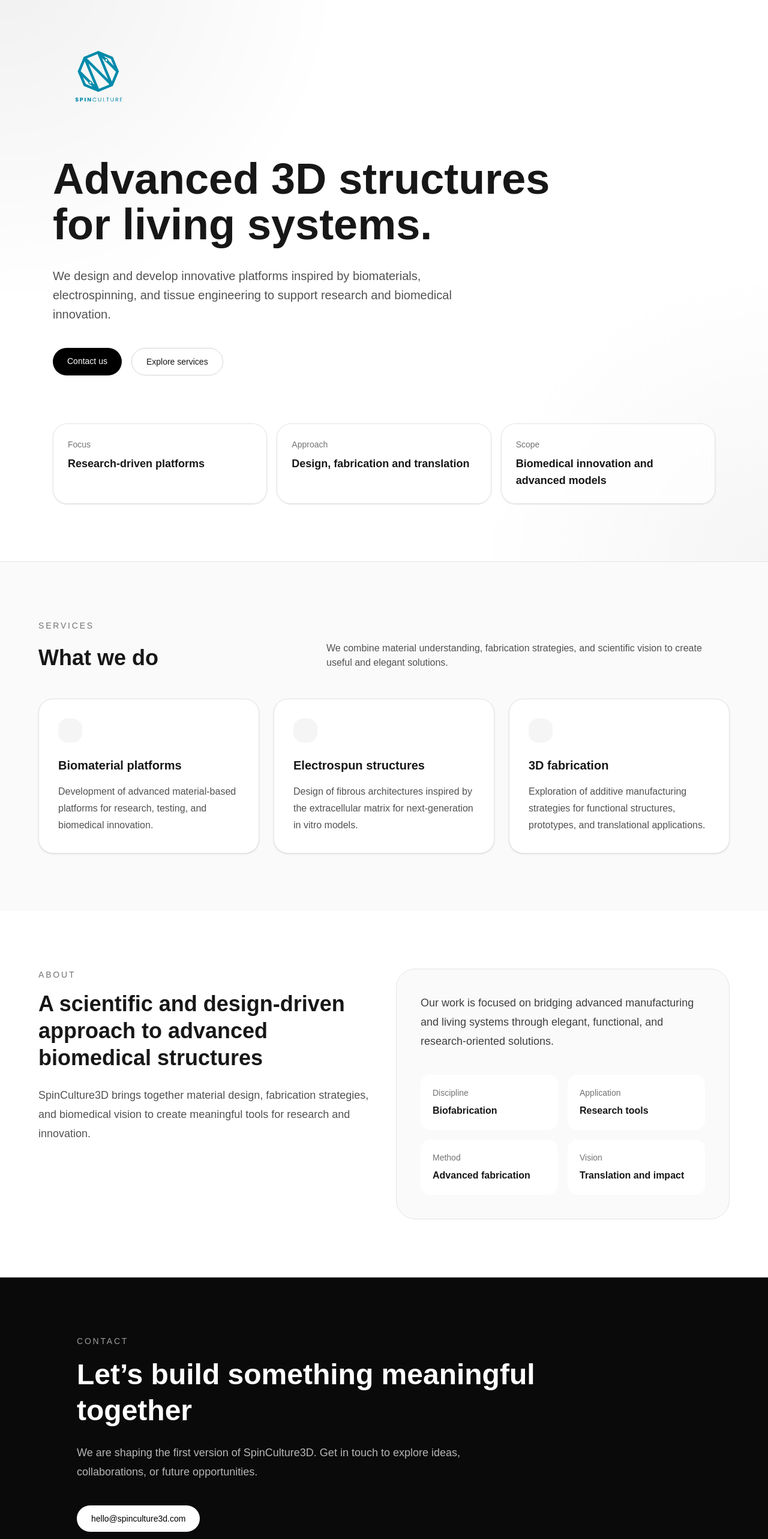
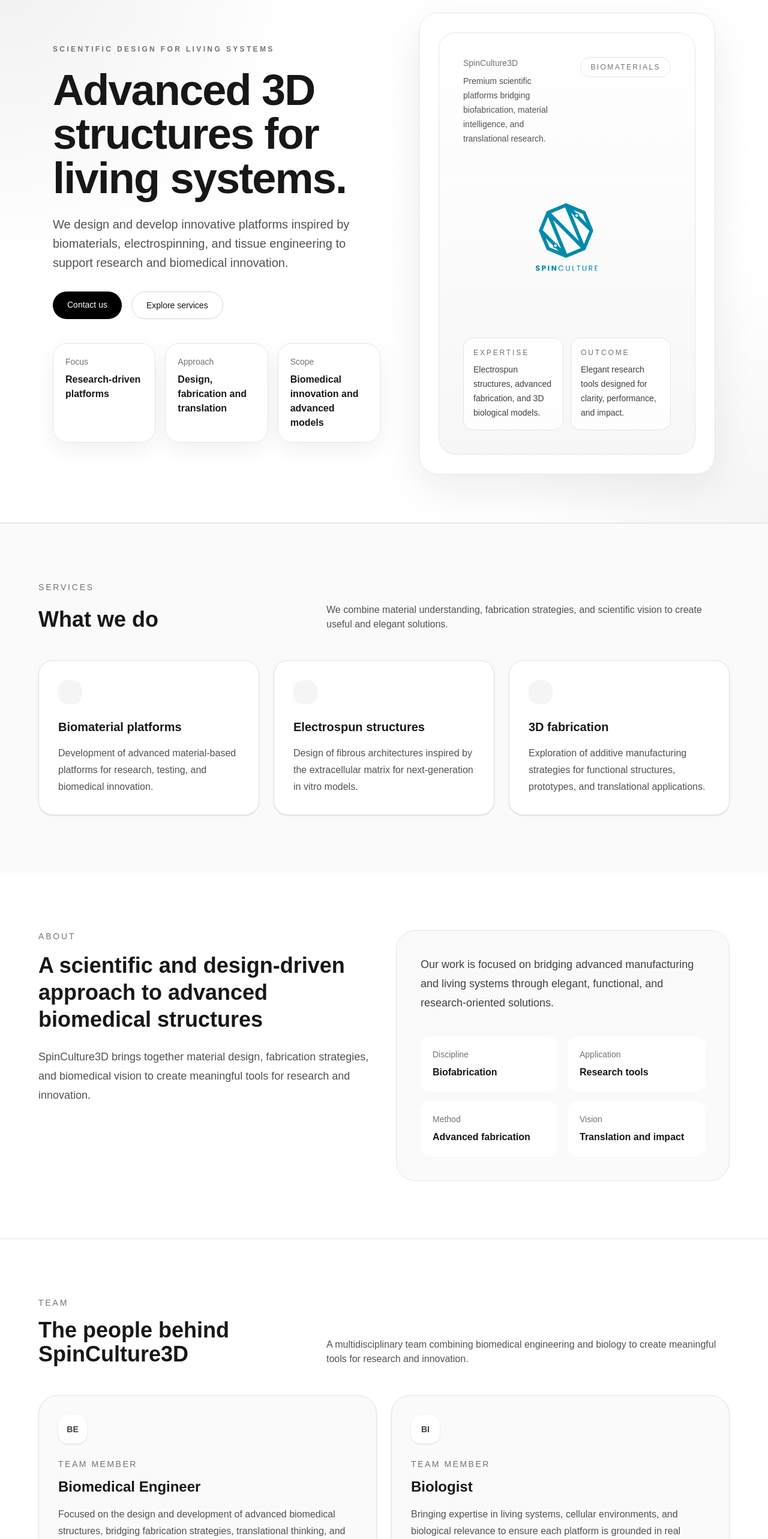
Before and after one commit to ecasanovab/spinculture3d-web, a Next.js app: page / in a window 1280 px wide. Shown: the part 120-2686 px from the top of the page at 60% size. Built offline with nearby package versions, Linux system fonts and the light colour scheme.

Commit message:
Update homepage layout logo plus team updated

```diff
--- a/app/page.tsx
+++ b/app/page.tsx
@@ -13,6 +13,9 @@ export default function Home() {
             <a href="#services" className="transition hover:text-black">
               Services
             </a>
+            <a href="#team" className="transition hover:text-black">
+              Team
+            </a>
             <a href="#about" className="transition hover:text-black">
               About
             </a>
@@ -23,34 +26,27 @@ export default function Home() {
         </div>
       </header>
 
-      <section className="relative overflow-hidden">
-        <div className="absolute inset-0 bg-[radial-gradient(circle_at_top_left,rgba(0,0,0,0.06),transparent_35%),radial-gradient(circle_at_bottom_right,rgba(0,0,0,0.04),transparent_30%)]" />
+      <section className="relative overflow-hidden border-b border-neutral-200/80">
+        <div className="absolute inset-0 bg-[radial-gradient(circle_at_top_left,rgba(0,0,0,0.06),transparent_32%),radial-gradient(circle_at_bottom_right,rgba(0,0,0,0.04),transparent_28%)]" />
 
-        <div className="relative mx-auto flex min-h-[92vh] max-w-6xl flex-col justify-center px-6 py-24">
-          <div className="mb-8">
-            <Image
-              src="/LOGO_VERTICAL .png"
-              alt="SpinCulture3D logo"
-              width={500}
-              height={500}
-              className="h-40 w-auto object-contain md:h-48"
-              priority
-            />
-          </div>
+        <div className="relative mx-auto max-w-6xl px-6 py-16 md:py-20">
+          <div className="grid items-center gap-12 lg:grid-cols-[minmax(0,1.05fr)_minmax(320px,0.95fr)] lg:gap-16">
+            <div>
+              <p className="text-xs font-semibold uppercase tracking-[0.28em] text-neutral-500">
+                Scientific design for living systems
+              </p>
 
-          <h1 className="max-w-5xl text-5xl font-semibold leading-[1.05] md:text-7xl">
-            Advanced 3D structures
-            <br />
-            for living systems.
+              <h1 className="mt-6 max-w-3xl text-5xl font-semibold leading-[1.02] tracking-tight md:text-6xl lg:text-7xl">
+                Advanced 3D structures for living systems.
               </h1>
 
-          <p className="mt-8 max-w-2xl text-lg leading-8 text-neutral-600 md:text-xl">
-            We design and develop innovative platforms inspired by biomaterials,
-            electrospinning, and tissue engineering to support research and
-            biomedical innovation.
+              <p className="mt-6 max-w-2xl text-lg leading-8 text-neutral-600 md:text-xl">
+                We design and develop innovative platforms inspired by
+                biomaterials, electrospinning, and tissue engineering to
+                support research and biomedical innovation.
               </p>
 
-          <div className="mt-10 flex flex-wrap gap-4">
+              <div className="mt-8 flex flex-wrap gap-4">
                 <a
                   href="#contact"
                   className="rounded-full bg-black px-6 py-3 text-sm font-medium text-white transition hover:opacity-85"
@@ -66,26 +62,87 @@ export default function Home() {
                 </a>
               </div>
 
-          <div className="mt-20 grid gap-4 md:grid-cols-3">
-            <div className="rounded-3xl border border-neutral-200 bg-white/70 p-6 shadow-sm backdrop-blur">
+              <div className="mt-10 grid gap-4 sm:grid-cols-3">
+                <div className="rounded-3xl border border-neutral-200 bg-white/80 p-5 shadow-[0_12px_35px_rgba(15,23,42,0.06)] backdrop-blur">
                   <p className="text-sm text-neutral-500">Focus</p>
-              <p className="mt-2 text-lg font-semibold">
+                  <p className="mt-2 text-base font-semibold leading-6">
                     Research-driven platforms
                   </p>
                 </div>
 
-            <div className="rounded-3xl border border-neutral-200 bg-white/70 p-6 shadow-sm backdrop-blur">
+                <div className="rounded-3xl border border-neutral-200 bg-white/80 p-5 shadow-[0_12px_35px_rgba(15,23,42,0.06)] backdrop-blur">
                   <p className="text-sm text-neutral-500">Approach</p>
-              <p className="mt-2 text-lg font-semibold">
+                  <p className="mt-2 text-base font-semibold leading-6">
                     Design, fabrication and translation
                   </p>
                 </div>
 
-            <div className="rounded-3xl border border-neutral-200 bg-white/70 p-6 shadow-sm backdrop-blur">
+                <div className="rounded-3xl border border-neutral-200 bg-white/80 p-5 shadow-[0_12px_35px_rgba(15,23,42,0.06)] backdrop-blur">
                   <p className="text-sm text-neutral-500">Scope</p>
-              <p className="mt-2 text-lg font-semibold">
+                  <p className="mt-2 text-base font-semibold leading-6">
                     Biomedical innovation and advanced models
                   </p>
+                </div>
+              </div>
+            </div>
+
+            <div className="relative">
+              <div className="absolute inset-8 rounded-[2.5rem] bg-[radial-gradient(circle_at_top,rgba(255,255,255,0.92),rgba(245,245,245,0.35)_60%,transparent)] blur-2xl" />
+
+              <div className="relative rounded-[2rem] border border-neutral-200 bg-white/85 p-6 shadow-[0_24px_70px_rgba(15,23,42,0.08)] backdrop-blur md:p-8">
+                <div className="rounded-[1.75rem] border border-neutral-200 bg-[linear-gradient(180deg,rgba(255,255,255,0.98),rgba(246,246,246,0.92))] px-6 py-10 sm:px-10">
+                  <div className="flex min-h-[360px] flex-col justify-between">
+                    <div className="flex items-start justify-between gap-6">
+                      <div>
+                        <p className="text-sm font-medium text-neutral-500">
+                          SpinCulture3D
+                        </p>
+                        <p className="mt-2 max-w-xs text-sm leading-6 text-neutral-600">
+                          Premium scientific platforms bridging biofabrication,
+                          material intelligence, and translational research.
+                        </p>
+                      </div>
+
+                      <div className="hidden rounded-full border border-neutral-200 px-4 py-2 text-xs font-medium uppercase tracking-[0.2em] text-neutral-500 sm:block">
+                        Biomaterials
+                      </div>
+                    </div>
+
+                    <div className="flex justify-center py-8">
+                      <Image
+                        src="/LOGO_VERTICAL .png"
+                        alt="SpinCulture3D logo"
+                        width={500}
+                        height={500}
+                        className="h-56 w-auto object-contain md:h-64"
+                        priority
+                      />
+                    </div>
+
+                    <div className="grid gap-3 sm:grid-cols-2">
+                      <div className="rounded-2xl border border-neutral-200 bg-white/85 p-4">
+                        <p className="text-xs uppercase tracking-[0.24em] text-neutral-500">
+                          Expertise
+                        </p>
+                        <p className="mt-2 text-sm font-medium leading-6 text-neutral-700">
+                          Electrospun structures, advanced fabrication, and 3D
+                          biological models.
+                        </p>
+                      </div>
+
+                      <div className="rounded-2xl border border-neutral-200 bg-white/85 p-4">
+                        <p className="text-xs uppercase tracking-[0.24em] text-neutral-500">
+                          Outcome
+                        </p>
+                        <p className="mt-2 text-sm font-medium leading-6 text-neutral-700">
+                          Elegant research tools designed for clarity,
+                          performance, and impact.
+                        </p>
+                      </div>
+                    </div>
+                  </div>
+                </div>
+              </div>
             </div>
           </div>
         </div>
@@ -191,6 +248,61 @@ export default function Home() {
       </section>
 
       <section
+        id="team"
+        className="border-t border-neutral-200 bg-white px-6 py-24"
+      >
+        <div className="mx-auto max-w-6xl">
+          <p className="text-sm font-medium uppercase tracking-[0.2em] text-neutral-500">
+            Team
+          </p>
+
+          <div className="mt-4 flex flex-col gap-4 md:flex-row md:items-end md:justify-between">
+            <h2 className="text-3xl font-semibold md:text-4xl">
+              The people behind SpinCulture3D
+            </h2>
+            <p className="max-w-2xl text-neutral-600">
+              A multidisciplinary team combining biomedical engineering and
+              biology to create meaningful tools for research and innovation.
+            </p>
+          </div>
+
+          <div className="mt-12 grid gap-6 md:grid-cols-2">
+            <article className="rounded-[2rem] border border-neutral-200 bg-neutral-50 p-8 shadow-sm">
+              <div className="flex h-12 w-12 items-center justify-center rounded-2xl bg-white text-sm font-semibold text-neutral-700 shadow-sm">
+                BE
+              </div>
+              <p className="mt-6 text-sm font-medium uppercase tracking-[0.18em] text-neutral-500">
+                Team Member
+              </p>
+              <h3 className="mt-3 text-2xl font-semibold">
+                Biomedical Engineer
+              </h3>
+              <p className="mt-4 leading-7 text-neutral-600">
+                Focused on the design and development of advanced biomedical
+                structures, bridging fabrication strategies, translational
+                thinking, and functional research applications.
+              </p>
+            </article>
+
+            <article className="rounded-[2rem] border border-neutral-200 bg-neutral-50 p-8 shadow-sm">
+              <div className="flex h-12 w-12 items-center justify-center rounded-2xl bg-white text-sm font-semibold text-neutral-700 shadow-sm">
+                BI
+              </div>
+              <p className="mt-6 text-sm font-medium uppercase tracking-[0.18em] text-neutral-500">
+                Team Member
+              </p>
+              <h3 className="mt-3 text-2xl font-semibold">Biologist</h3>
+              <p className="mt-4 leading-7 text-neutral-600">
+                Bringing expertise in living systems, cellular environments, and
+                biological relevance to ensure each platform is grounded in real
+                scientific and experimental needs.
+              </p>
+            </article>
+          </div>
+        </div>
+      </section>
+
+      <section
         id="contact"
         className="border-t border-neutral-200 bg-neutral-950 px-6 py-24 text-white"
       >
```
Lines whose indentation alone changed are shown as unchanged.
